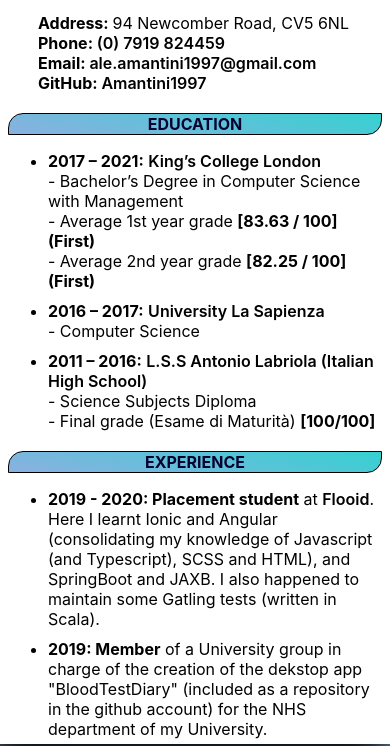
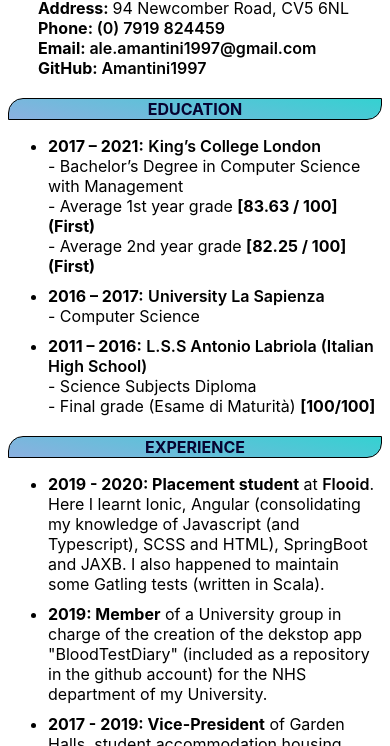
Before and after one commit to Amantini1997/CV-PDF, a plain HTML site: page index.html in a window 390 px wide. Shown: the part 70-816 px from the top of the page. Drawn offline with Linux system fonts and the light colour scheme.

Commit message:
Fix grammar

```diff
--- a/index.html
+++ b/index.html
@@ -129,6 +129,10 @@
 
         /* Small device factor CSS */
         @media only screen and (max-width: 600px) {
+            html {
+                padding: 0px;
+            }
+
             #main-header {
                 display: grid;
                 grid-template-columns: repeat(1, 1fr);
@@ -194,8 +198,8 @@
             <ul type="disk">
                 <li>
                     <b>2019 - 2020: Placement student</b> at <a href="https://www.flooid.com/">Flooid</a>.
-                    Here I learnt Ionic and Angular (consolidating my knowledge of Javascript (and Typescript), SCSS and HTML),
-                    and SpringBoot and JAXB. I also happened to maintain some Gatling tests (written in Scala).
+                    Here I learnt Ionic, Angular (consolidating my knowledge of Javascript (and Typescript), SCSS and HTML),
+                    SpringBoot and JAXB. I also happened to maintain some Gatling tests (written in Scala).
                 </li>
                 <li>
                     <b>2019: Member</b> of a University group in charge of the creation of the dekstop app "BloodTestDiary"
@@ -262,7 +266,7 @@
             </aside>
         </section>
     </main>
-    <footer><b>REFERENCES:</b> available on demand</footer>
+    <footer><b>REFERENCES:</b> available on request</footer>
     <script>
         const MAX_RATE = 10;
         let ratings = document.querySelectorAll("ul#rating > *[data-rate]");
```
